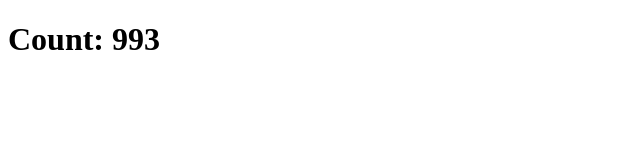
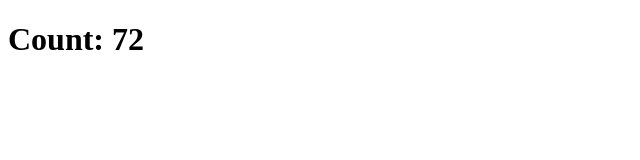
Before and after one commit to nico-barbieri/develhope-react, a React (Create React App) app in the folder exercise/: page / in a window 1280 px wide. Shown: the top 160 px of the page, without its empty margins (0-640 px from the left). Built offline with nearby package versions, Linux system fonts and the light colour scheme.

Commit message:
done ex23

```diff
--- a/exercise/src/App.js
+++ b/exercise/src/App.js
@@ -2,7 +2,7 @@ import Counter from "./components/Counter";
 
 function App() {
     return <>
-        <Counter initialValue={1000} incrementBy={-1} />
+        <Counter initialValue={9} incrementBy={9} />
     </>
 }
 
--- a/exercise/src/components/Counter.js
+++ b/exercise/src/components/Counter.js
@@ -5,9 +5,10 @@ class Counter extends Component {
     state = {
         count: this.props.initialValue,
     }
-    constructor(props) {
-        super(props);
-
+    //Instead of setting the interval in the constructor we can
+    //set it when the component is rendered for the first time
+    //as it follows:
+    componentDidMount() {
         setInterval(() => {
             this.setState((state) => {
                 return {
```
